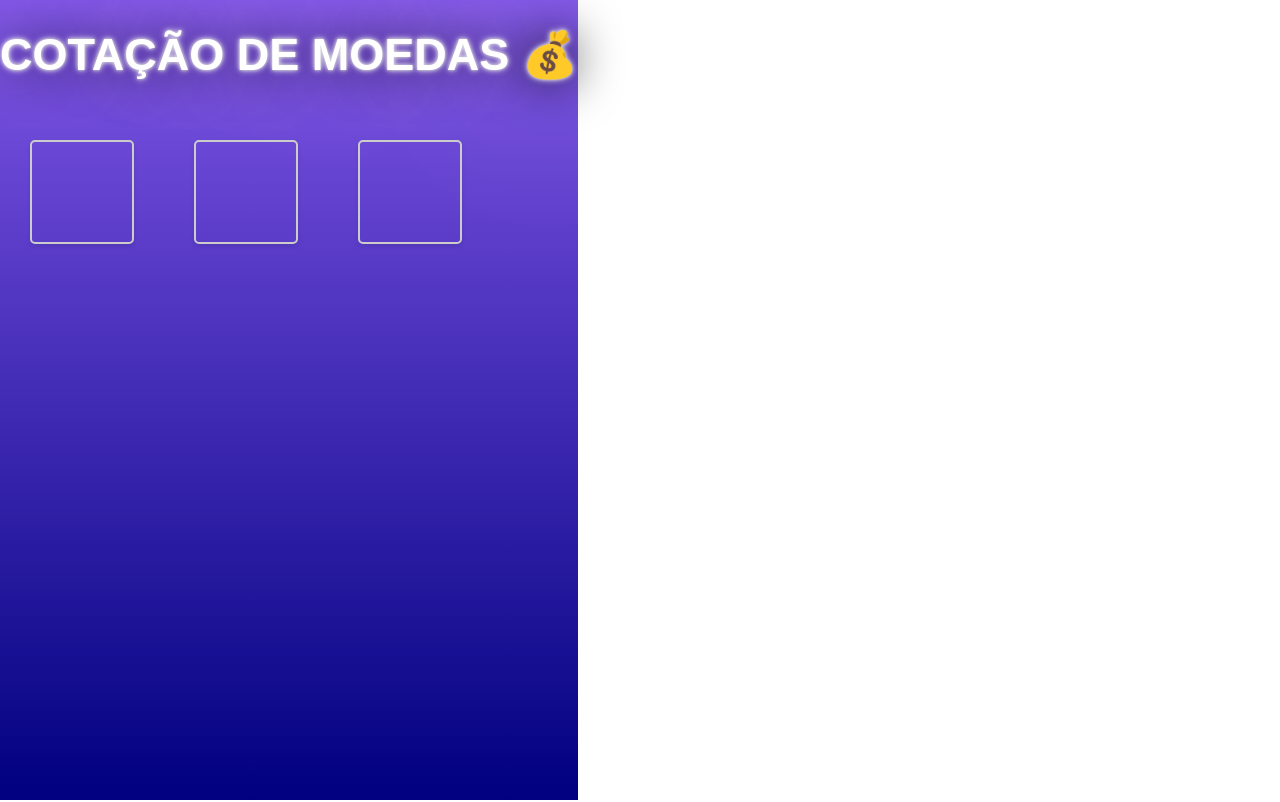
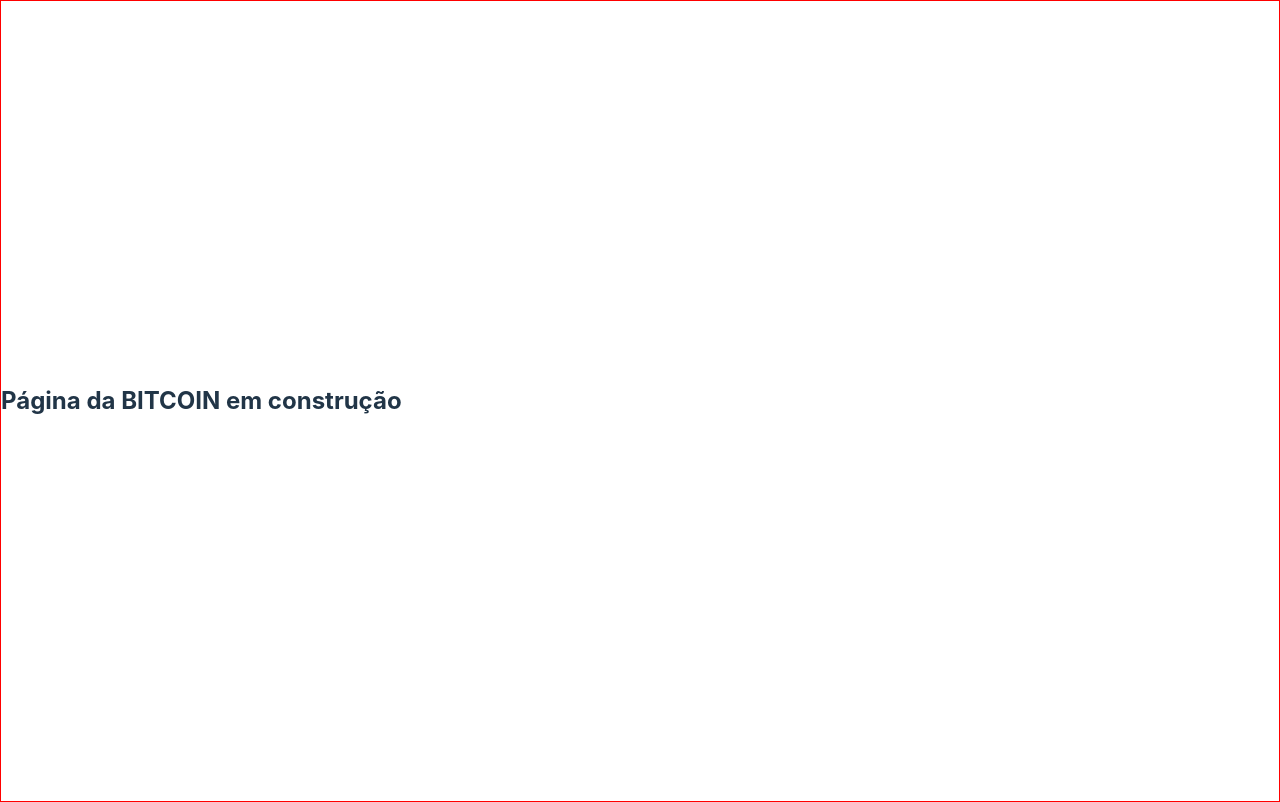
Before and after one commit to llucasrafaell/cotas-moedas, a React (Vite) app: page /btc in a window 1280 px wide. Built offline with nearby package versions, Linux system fonts and the light colour scheme; no server answers.

Commit message:
Adicionando rotas e isolando arquivos

```diff
--- a/package.json
+++ b/package.json
@@ -10,7 +10,9 @@
     "preview": "vite preview"
   },
   "dependencies": {
+    "chart.js": "^4.3.0",
     "react": "^18.2.0",
+    "react-chartjs-2": "^5.2.0",
     "react-dom": "^18.2.0",
     "react-router-dom": "^6.12.1"
   },
--- a/src/App.tsx
+++ b/src/App.tsx
@@ -1,19 +1,22 @@
-import "./App.css";
-import { useCurrencyData } from "./data/hooks/useCurrencyData";
-import CurrencyBlock from "./ui/components/CurrencyBlock";
+import { BrowserRouter as Router, Routes, Route } from "react-router-dom";
+import HomePage from "./pages/HomePage";
+import EuroPage from "./pages/EuroPage";
+import DolarPage from "./pages/DolarPage";
+import BtcPage from "./pages/BtcPage";
 
 function App() {
-  const currencies = useCurrencyData();
+  return (
+    <Router>
+      <div>
+        <Routes>
+          <Route path="/" element={<HomePage />} />
+          <Route path="/euro" element={<EuroPage />} />
+          <Route path="/dolar" element={<DolarPage />} />
+          <Route path="/btc" element={<BtcPage />} />
+        </Routes>
 
-  return (
-    <div className="container">
-      <h1 className="title">COTAÇÃO DE MOEDAS 💰</h1>
-      <div className="currency-container">
-        <CurrencyBlock currency={currencies?.EURBRL} />
-        <CurrencyBlock currency={currencies?.USDBRL} />
-        <CurrencyBlock currency={currencies?.BTCBRL} />
       </div>
-    </div>
+    </Router>
   );
 }
 
--- /dev/null
+++ b/src/pages/BtcPage.tsx
@@ -0,0 +1,7 @@
+import React from "react";
+
+const BtcPage: React.FC = () => {
+  return <h2>Página da BITCOIN em construção</h2>;
+};
+
+export default BtcPage;
--- /dev/null
+++ b/src/pages/DolarPage.tsx
@@ -0,0 +1,7 @@
+import React from "react";
+
+const DolarPage: React.FC = () => {
+  return <h2>Página do Dolar em construção</h2>;
+};
+
+export default DolarPage;
--- /dev/null
+++ b/src/pages/EuroPage.tsx
@@ -0,0 +1,7 @@
+import React from "react";
+import "../ui/styles/EuroPage.css"
+const EuroPage: React.FC = () => {
+  return <h2>Página do Euro em construção</h2>;
+};
+
+export default EuroPage;
--- a/src/pages/GraphicEuro.tsx
+++ /dev/null
@@ -1,3 +0,0 @@
-export function GraphicEuro(){
-    return <h1>EURO!</h1>
-}
--- /dev/null
+++ b/src/pages/HomePage.tsx
@@ -0,0 +1,32 @@
+import "../ui/styles/HomePage.css"
+import { useCurrencyData } from "../data/hooks/useCurrencyData";
+import CurrencyBlock from "../ui/components/CurrencyBlock";
+
+const HomePage = () => {
+  const currencies = useCurrencyData();
+
+  return (
+    <div className="container">
+      <h1 className="title">COTAÇÃO DE MOEDAS 💰</h1>
+      <div className="currency-container">
+        <CurrencyBlock
+          currency={currencies?.EURBRL}
+          buttonTitle="Gráfico EUR"
+          path="/euro"
+        />
+        <CurrencyBlock
+          currency={currencies?.USDBRL}
+          buttonTitle="Gráfico USD"
+          path="/dolar"
+        />
+        <CurrencyBlock
+          currency={currencies?.BTCBRL}
+          buttonTitle="Gráfico BTC"
+          path="/btc"
+        />
+      </div>
+    </div>
+  );
+}
+
+export default HomePage;
--- a/src/ui/components/CurrencyBlock.tsx
+++ b/src/ui/components/CurrencyBlock.tsx
@@ -2,16 +2,23 @@ import React from "react";
 import { CurrencyData } from "../../data/hooks/homeCurrencyDetails";
 import { CurrencyDetails } from "../../data/hooks/homeCurrencyDetails";
 import Button from "./Button";
+import { Link } from 'react-router-dom';
 
 type CurrencyBlockProps = {
   currency: CurrencyData | undefined;
+  buttonTitle: string;
+  path: string;
 };
 
-  const CurrencyBlock: React.FC<CurrencyBlockProps> = ({ currency }) => {
+const CurrencyBlock: React.FC<CurrencyBlockProps> = ({ currency, buttonTitle, path }) => {
   return (
     <div className="currency-block">
       {currency && <CurrencyDetails currency={currency} />}
-        {currency && <Button title={`Gráfico ${currency.name}`} />}
+      {currency && (
+        <Link to={path}>
+          <Button title={buttonTitle} />
+        </Link>
+      )}
     </div>
   );
 };
--- a/src/App.css
+++ b/src/ui/styles/HomePage.css
@@ -1,3 +1,7 @@
+* body {
+  border: 1px solid red;
+}
+
 .container {
   display: flex;
   flex-direction: column;
```
Also changed, not shown: src/ui/styles/EuroPage.css (added), 1 other file (tests, documents, lock files or other folders). Lines whose indentation alone changed are shown as unchanged.
